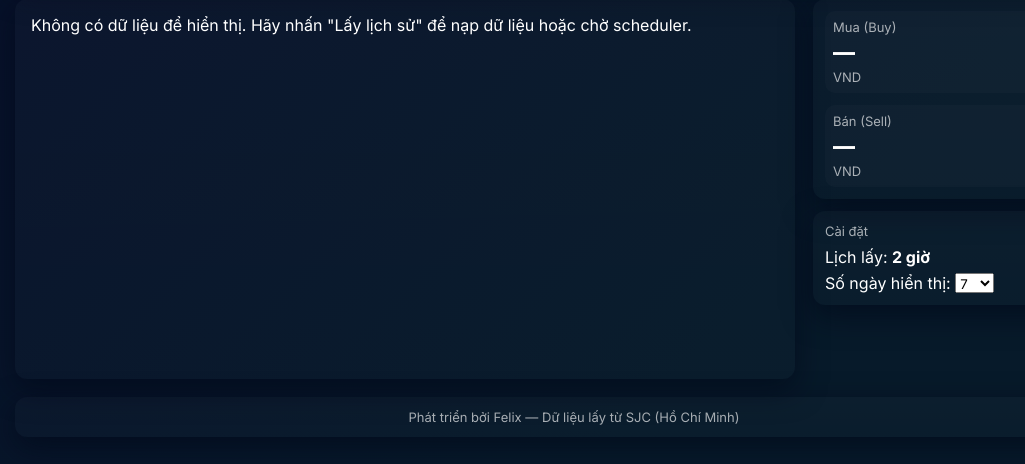
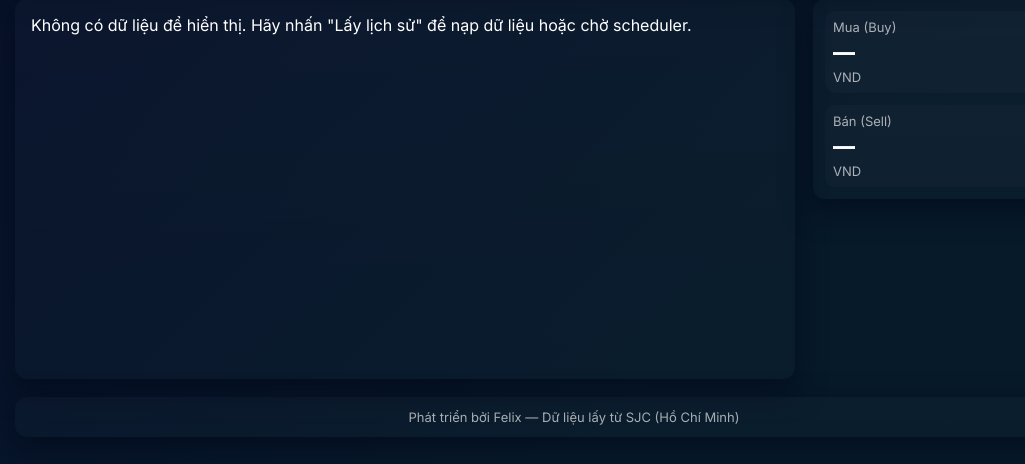
Before and after one commit to phuctranfxvn/gold-price-tracker, a Flask app: page / in a window 1280 px wide. Shown: the part 133-597 px from the top of the page, without its empty margins (66-1091 px from the left). Run offline with Flask 3, Linux system fonts and the light colour scheme; data that the repository does not hold is empty.

Commit message:
[IMP] Hide config block

```diff
--- a/templates/index.html
+++ b/templates/index.html
@@ -56,7 +56,7 @@
                     </div>
                 </div>
 
-                <div class="small-card card">
+                <div class="small-card card" style="display: none;">
                     <div class="muted">Cài đặt</div>
                     <div style="margin-top:8px">Lịch lấy: <strong>2 giờ</strong></div>
                     <div style="margin-top:6px">
```
